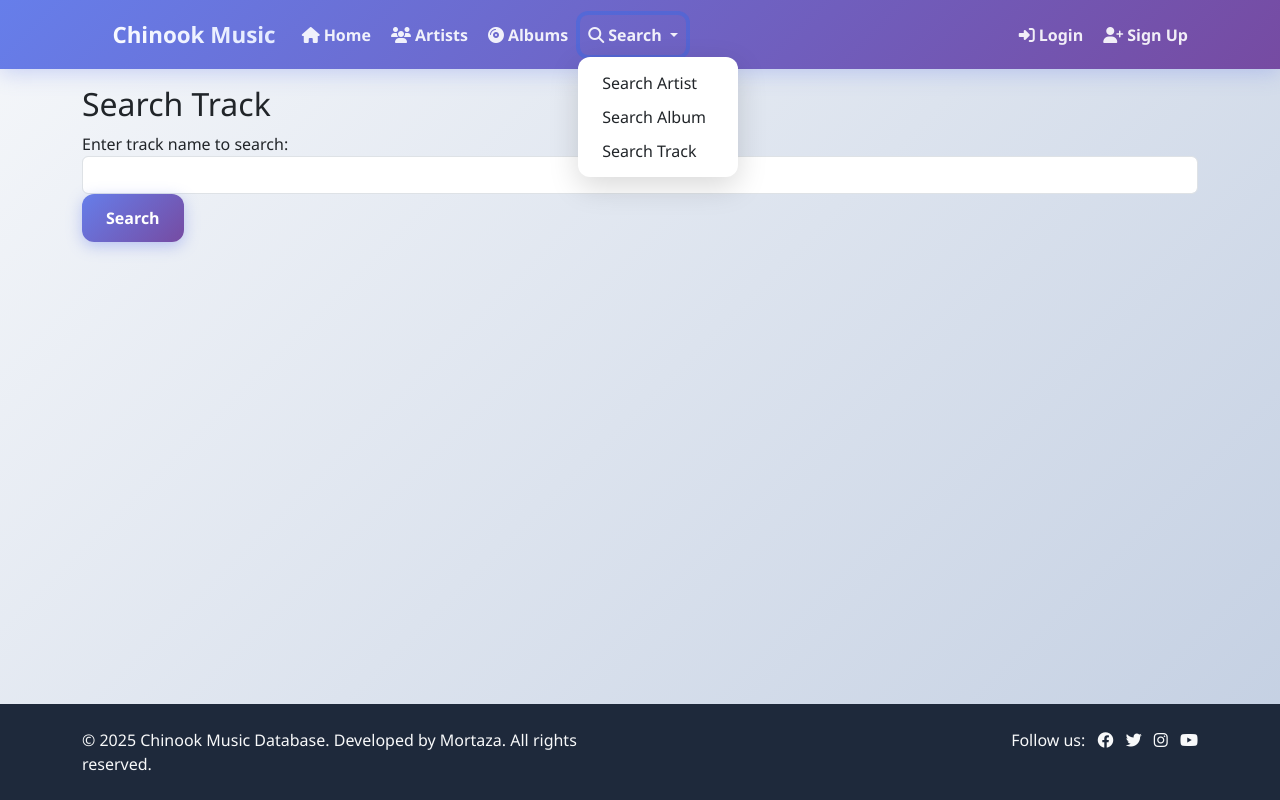
After one commit to arokhlo/ChinookMusicDbProj, a Django app: page /search-track/ in a window 1280 px wide, after a click on "Search". The commit adds this page. Run offline with Django 5.2, Linux system fonts and the light colour scheme.

Commit message:
Added comprehensive search functionality with dropdown menu featuring Search Artist, Search Album, and Search Track options, enhancing navigation and user experience

```diff
--- a/chinook_app/urls.py
+++ b/chinook_app/urls.py
@@ -33,7 +33,9 @@ path('accounts/password/change/', views.change_password_with_security_questions,
     path('albums/', views.all_albums, name='all_albums'),
 
     # ===== SEARCH & FILTER PAGES =====
-    path('search/', views.search_artist, name='search_artist'),
+    path('search-artist/', views.search_artist, name='search_artist'),
+    path('search-album/', views.search_album, name='search_album'),
+    path('search-track/', views.search_track, name='search_track'),
     path('artist-albums/', views.artist_albums, name='artist_albums'),
     path('album-tracks/', views.album_tracks, name='album_tracks'),
 
--- a/chinook_app/views.py
+++ b/chinook_app/views.py
@@ -1044,6 +1044,46 @@ def update_review(request, review_id):
         'review': review
     })
 
+# Add these new search functions to your views.py file
+
+def search_album(request):
+    """
+    Search albums by title
+    """
+    albums = None
+    search_term = ''
+
+    if request.method == 'POST':
+        search_term = request.POST.get('search_term', '')
+        if search_term:
+            albums = Album.objects.filter(
+                Q(Title__icontains=search_term)
+            ).select_related('ArtistId').order_by('Title')
+
+    return render(request, 'chinook_app/search_album.html', {
+        'albums': albums,
+        'search_term': search_term
+    })
+
+def search_track(request):
+    """
+    Search tracks by name
+    """
+    tracks = None
+    search_term = ''
+
+    if request.method == 'POST':
+        search_term = request.POST.get('search_term', '')
+        if search_term:
+            tracks = Track.objects.filter(
+                Q(Name__icontains=search_term)
+            ).select_related('AlbumId', 'AlbumId__ArtistId').order_by('Name')
+
+    return render(request, 'chinook_app/search_track.html', {
+        'tracks': tracks,
+        'search_term': search_term
+    })
+
 @login_required
 def delete_review(request, review_id):
     """
--- a/templates/base.html
+++ b/templates/base.html
@@ -53,11 +53,6 @@
                             <i class="fas fa-compact-disc me-1"></i>Albums
                         </a>
                     </li>
-                    <li class="nav-item">
-                        <a class="nav-link text-white fw-semibold" href="{% url 'search_artist' %}">
-                            <i class="fas fa-search me-1"></i>Search
-                        </a>
-                    </li>
 
                     {% if user.is_authenticated %}
                     <li class="nav-item dropdown">
@@ -70,6 +65,17 @@
                         </ul>
                     </li>
                     {% endif %}
+
+                    <li class="nav-item dropdown">
+                        <a class="nav-link dropdown-toggle text-white fw-semibold" href="#" role="button" data-bs-toggle="dropdown">
+                            <i class="fas fa-search me-1"></i>Search
+                        </a>
+                        <ul class="dropdown-menu">
+                            <li><a class="dropdown-item" href="{% url 'search_artist' %}">Search Artist</a></li>
+                            <li><a class="dropdown-item" href="{% url 'search_album' %}">Search Album</a></li>
+                            <li><a class="dropdown-item" href="{% url 'search_track' %}">Search Track</a></li>
+                        </ul>
+                    </li>
                 </ul>
 
                 <ul class="navbar-nav ms-auto">
--- /dev/null
+++ b/templates/chinook_app/search_track.html
@@ -0,0 +1,67 @@
+{% extends "base.html" %}
+
+{% block title %}Search Track{% endblock %}
+
+{% block content %}
+<div class="row">
+    <div class="col-md-12">
+        <h2>Search Track</h2>
+
+        <form method="post" class="mb-4">
+            {% csrf_token %}
+            <div class="form-group">
+                <label for="search_term">Enter track name to search:</label>
+                <input type="text" id="search_term" name="search_term" value="{{ search_term }}" class="form-control" required>
+            </div>
+            <button type="submit" class="btn btn-primary">Search</button>
+        </form>
+
+        {% if tracks is not None %}
+            <h3>Search Results for '{{ search_term }}' ({{ tracks|length }} found)</h3>
+
+            {% if tracks %}
+                <div class="table-responsive">
+                    <table class="table table-striped">
+                        <thead>
+                            <tr>
+                                <th>Track ID</th>
+                                <th>Name</th>
+                                <th>Album</th>
+                                <th>Artist</th>
+                                <th>Duration</th>
+                            </tr>
+                        </thead>
+                        <tbody>
+                            {% for track in tracks %}
+                            <tr>
+                                <td>{{ track.TrackId }}</td>
+                                <td>{{ track.Name }}</td>
+                                <td>
+                                    {% if track.AlbumId %}
+                                        {{ track.AlbumId.Title }}
+                                    {% else %}
+                                        <span class="text-muted">No Album</span>
+                                    {% endif %}
+                                </td>
+                                <td>
+                                    {% if track.AlbumId and track.AlbumId.ArtistId %}
+                                        {{ track.AlbumId.ArtistId.Name }}
+                                    {% else %}
+                                        <span class="text-muted">Unknown Artist</span>
+                                    {% endif %}
+                                </td>
+                                <td>{{ track.duration_formatted }}</td>
+                            </tr>
+                            {% endfor %}
+                        </tbody>
+                    </table>
+                </div>
+            {% else %}
+                <div class="alert alert-warning">
+                    No tracks found matching '{{ search_term }}'.
+                </div>
+            {% endif %}
+        {% endif %}
+    </div>
+</div>
+{% endblock %}
```
Also changed, not shown: templates/chinook_app/search_album.html (added, +51 -0 lines).
